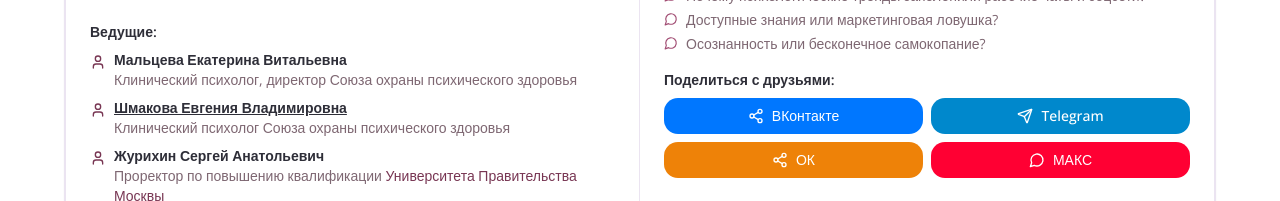
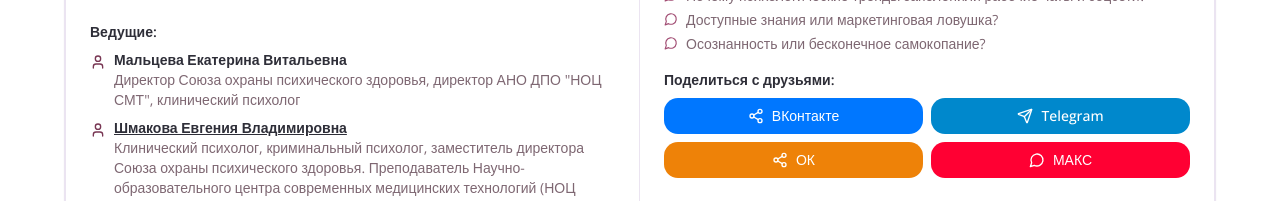
Before and after one commit to pr-poehali-dev/moscow-psychotherapy-website, a React (Vite) app: page /podcasts in a window 1280 px wide. Shown: the part 751-952 px from the top of the page. Built offline with nearby package versions, Linux system fonts and the light colour scheme.

Commit message:
Add team members to project

```diff
--- a/src/pages/Podcasts.tsx
+++ b/src/pages/Podcasts.tsx
@@ -19,8 +19,8 @@ const Podcasts = () => {
       title: 'Психология – новая религия? Эпизод 1: "Почему вы это слушаете?"',
       episodeNumber: 1,
       hosts: [
-        { name: 'Мальцева Екатерина Витальевна', role: 'Клинический психолог, директор Союза охраны психического здоровья' },
-        { name: 'Шмакова Евгения Владимировна', role: 'Клинический психолог Союза охраны психического здоровья', specialistId: 43 },
+        { name: 'Мальцева Екатерина Витальевна', role: 'Директор Союза охраны психического здоровья, директор АНО ДПО "НОЦ СМТ", клинический психолог' },
+        { name: 'Шмакова Евгения Владимировна', role: 'Клинический психолог, криминальный психолог, заместитель директора Союза охраны психического здоровья. Преподаватель Научно-образовательного центра современных медицинских технологий (НОЦ СМТ), член Российской психотерапевтической ассоциации (РПА)', specialistId: 43 },
         { name: 'Журихин Сергей Анатольевич', role: 'Проректор по повышению квалификации', organization: 'Университета Правительства Москвы', organizationUrl: 'https://t.me/openeduspace' },
       ],
       category: 'Популярная психология',
```
